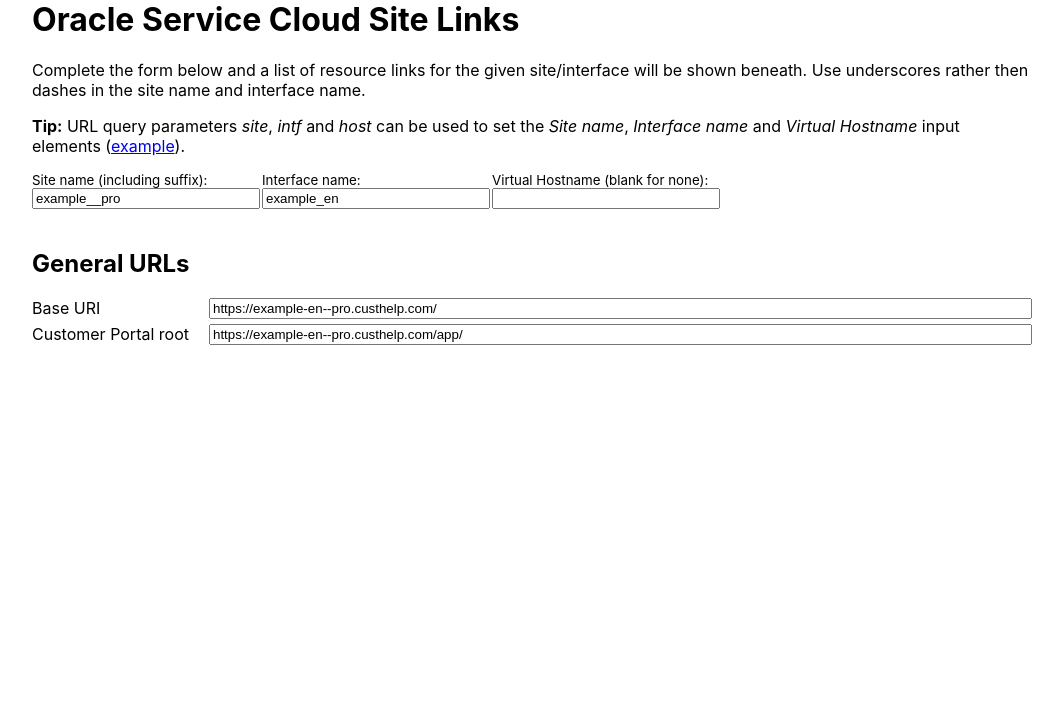
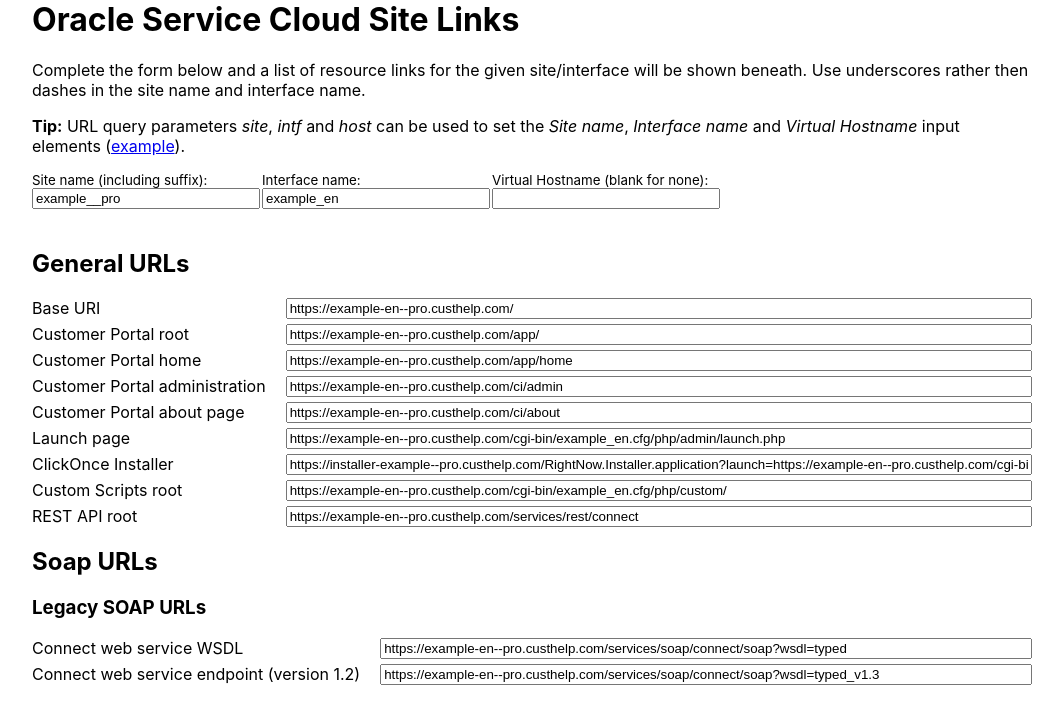
Before and after one commit to DanStevens/osvc-links, a React (Create React App) app: page / in a window 1280 px wide. Shown: the top 724 px of the page, without its empty margins (108-1171 px from the left). Built offline with nearby package versions, Linux system fonts and the light colour scheme.

Commit message:
Added more properties to SiteInfo and added corresponding Resource components to App.js

```diff
--- a/src/App.js
+++ b/src/App.js
@@ -32,6 +32,20 @@
         <ResourceGrid>
           <Resource siteInfo={siteInfo} siteInfoProp="baseUri" label="Base URI" />
           <Resource siteInfo={siteInfo} siteInfoProp="cpRoot" label="Customer Portal root" />
+          <Resource siteInfo={siteInfo} siteInfoProp="cpHome" label="Customer Portal home" />
+          <Resource siteInfo={siteInfo} siteInfoProp="cpAdmin" label="Customer Portal administration" />
+          <Resource siteInfo={siteInfo} siteInfoProp="cpAbout" label="Customer Portal about page" />
+          <Resource siteInfo={siteInfo} siteInfoProp="launchPage" label="Launch page" />
+          <Resource siteInfo={siteInfo} siteInfoProp="installer" label="ClickOnce Installer" />
+          <Resource siteInfo={siteInfo} siteInfoProp="scriptsRoot" label="Custom Scripts root" />
+          <Resource siteInfo={siteInfo} siteInfoProp="restApiRoot" label="REST API root" />
+        </ResourceGrid>
+
+        <h2>Soap URLs</h2>
+        <h3>Legacy SOAP URLs</h3>
+        <ResourceGrid>
+          <Resource siteInfo={siteInfo} siteInfoProp="connectApiWsdl" label="Connect web service WSDL" />
+          <Resource siteInfo={siteInfo} siteInfoProp="connectApiWsdl1_2" label="Connect web service endpoint (version 1.2)" />
         </ResourceGrid>
       </div>
     );
--- a/src/SiteInfo.js
+++ b/src/SiteInfo.js
@@ -65,6 +65,18 @@
     return this.baseUri + 'app/';
   }
 
+  get cpHome() {
+    return this.cpRoot + 'home';
+  }
+
+  get cpAdmin() {
+    return this.baseUri + 'ci/admin';
+  }
+
+  get cpAbout() {
+    return this.baseUri + 'ci/about'
+  }
+
   get cfgRoot() {
     return this.baseUri + 'cgi-bin/' + this.intfName +'.cfg';
   }
@@ -77,6 +89,26 @@
     return 'https://installer-' + this.siteName.replace(/_/g, '-') + '.' + this.podDomain +
     '/RightNow.Installer.application?launch=' + this.cfgRoot + '&dbname=' + this.siteName +
     '&trace=true&lang=en_GB';
+  }
+
+  get accessInterface() {
+    return this.cfgRoot + '/php/admin/session/login.php';
+  }
+
+  get scriptsRoot() {
+    return this.cfgRoot + '/php/custom/';
+  }
+
+  get restApiRoot() {
+    return this.baseUri + 'services/rest/connect'
+  }
+
+  get connectApiWsdl() {
+    return this.baseUri + 'services/soap/connect/soap?wsdl=typed';
+  }
+
+  get connectApiWsdl1_2() {
+    return this.baseUri + 'services/soap/connect/soap?wsdl=typed_v1.3';
   }
 
   isEqual(other) {
```
